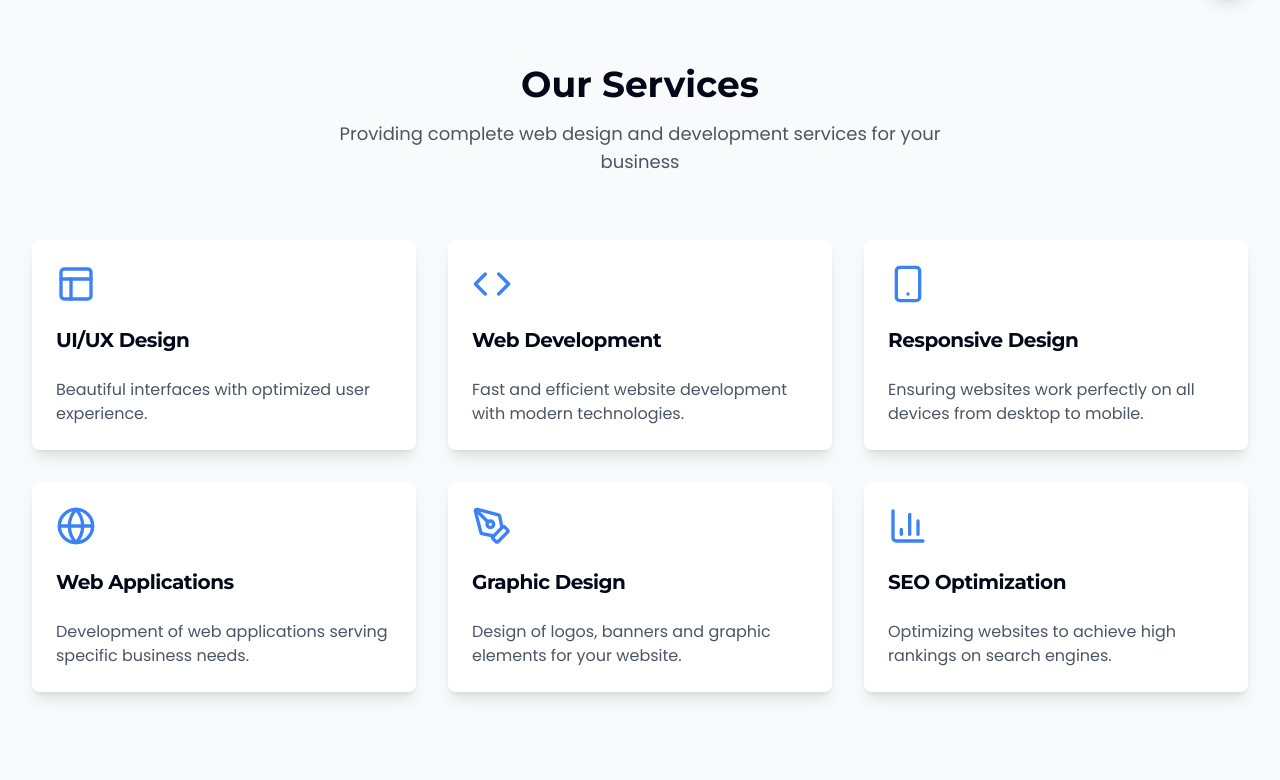
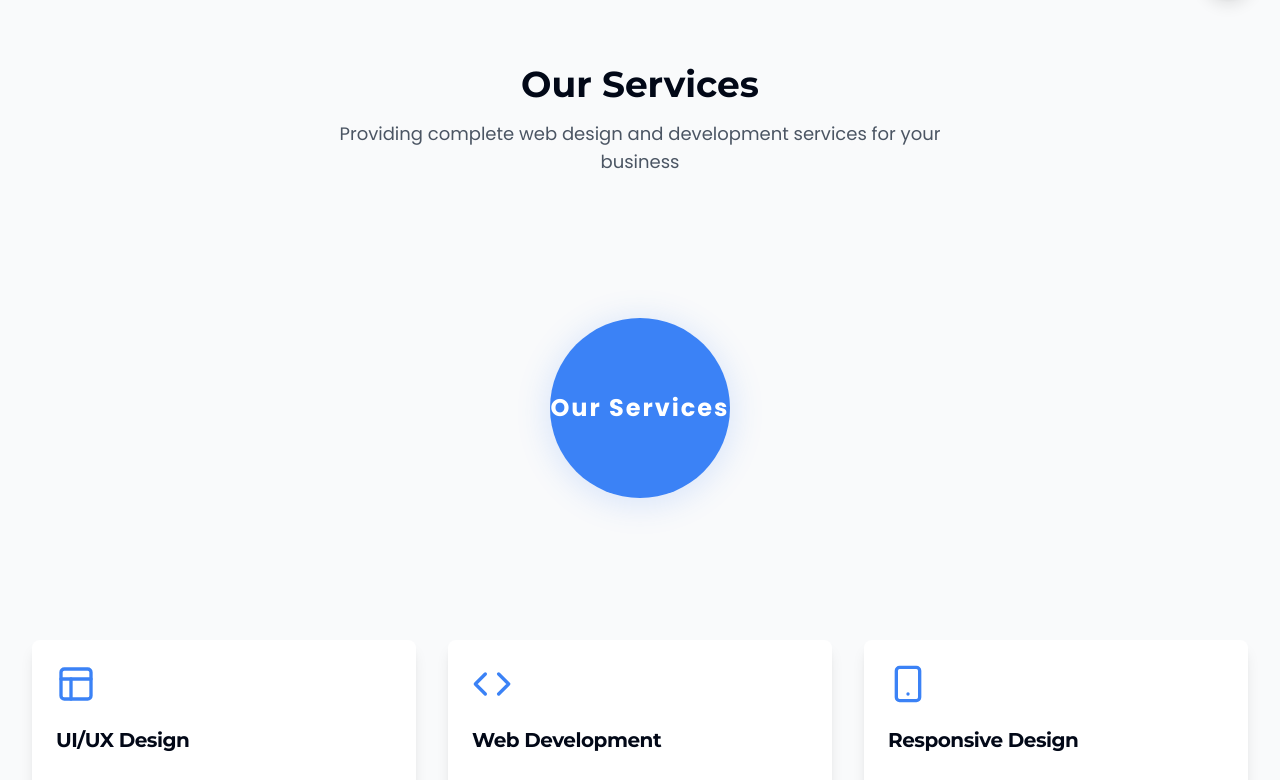
Before and after one commit to yuu4406/web-design-vista, a React (Vite) app: page / in a window 1280 px wide. Shown: the part 778-1558 px from the top of the page. Built offline with nearby package versions, Linux system fonts and the light colour scheme.

Commit message:
feat: Add hover animation to services section
Implement a hover animation for the services section, changing the layout on mouseover.

```diff
--- /dev/null
+++ b/src/components/ServiceVennDiagram.tsx
@@ -0,0 +1,76 @@
+
+import React, { useState } from "react";
+
+// Hiện 1 hình tròn, hover thì hiện 3 circle overlap + chữ
+const ServiceVennDiagram = () => {
+  const [hovered, setHovered] = useState(false);
+
+  return (
+    <div
+      className="flex flex-col items-center justify-center h-96 my-10"
+      onMouseEnter={() => setHovered(true)}
+      onMouseLeave={() => setHovered(false)}
+    >
+      {/* Bình thường: 1 hình tròn "Our Services" */}
+      {!hovered && (
+        <div
+          className="flex items-center justify-center rounded-full bg-design-blue text-white font-bold text-2xl shadow-lg transition-all duration-700 ease-in-out"
+          style={{
+            width: 180,
+            height: 180,
+            letterSpacing: "2px",
+            boxShadow: "0 4px 30px 5px rgba(59,130,246,0.15)",
+            cursor: "pointer",
+          }}
+        >
+          Our Services
+        </div>
+      )}
+
+      {/* Khi hover: Venn diagram chuyển động */}
+      {hovered && (
+        <div className="relative flex items-center justify-center w-[400px] h-[210px] transition-all duration-700">
+          {/* Left Circle - Brand */}
+          <div
+            className="absolute left-[55px] top-[30px] z-10 rounded-full bg-neutral-800 flex items-center justify-center font-bold text-xl text-white transition-all duration-700"
+            style={{
+              width: 170,
+              height: 170,
+              opacity: 1,
+              filter: "drop-shadow(0 5px 30px rgba(0,0,0,0.12))",
+            }}
+          >
+            <span className="absolute bottom-7 left-1/2 -translate-x-1/2 text-base font-semibold">Brand</span>
+          </div>
+          {/* Right Circle - Product */}
+          <div
+            className="absolute right-[55px] top-[30px] z-10 rounded-full bg-neutral-800 flex items-center justify-center font-bold text-xl text-white transition-all duration-700"
+            style={{
+              width: 170,
+              height: 170,
+              opacity: 1,
+              filter: "drop-shadow(0 5px 30px rgba(0,0,0,0.12))",
+            }}
+          >
+            <span className="absolute bottom-7 left-1/2 -translate-x-1/2 text-base font-semibold">Product</span>
+          </div>
+          {/* Trung tâm - Mastery Area */}
+          <div
+            className="absolute left-1/2 top-[45px] z-20 rounded-full bg-neutral-900 flex items-center justify-center font-bold text-xl text-white transition-all duration-700"
+            style={{
+              width: 130,
+              height: 130,
+              transform: "translate(-50%, 0)",
+              filter: "drop-shadow(0 6px 30px rgba(0,0,0,0.15))",
+              border: "3px solid #3B82F6",
+            }}
+          >
+            <span className="text-center text-lg font-bold">Mastery<br />Area</span>
+          </div>
+          {/* Tạo hiệu ứng lớn dần */}
+        </div>
+      )}
+    </div>
+  );
+};
+export default ServiceVennDiagram;
--- a/src/components/ServicesSection.tsx
+++ b/src/components/ServicesSection.tsx
@@ -1,6 +1,6 @@
-
 import { Card, CardContent, CardDescription, CardHeader, CardTitle } from "@/components/ui/card";
 import { Layout, Code, Smartphone, Globe, PenTool, BarChart3 } from "lucide-react";
+import ServiceVennDiagram from "./ServiceVennDiagram";
 
 const services = [
   {
@@ -39,12 +39,14 @@ const ServicesSection = () => {
   return (
     <section id="services" className="section-padding bg-gray-50">
       <div className="container-custom">
-        <div className="text-center mb-16">
+        <div className="text-center mb-10">
           <h2 className="text-3xl md:text-4xl font-bold mb-4">Our Services</h2>
           <p className="text-lg text-gray-600 max-w-2xl mx-auto">
             Providing complete web design and development services for your business
           </p>
         </div>
+
+        <ServiceVennDiagram />
 
         <div className="grid md:grid-cols-2 lg:grid-cols-3 gap-8">
           {services.map((service, index) => (
```
